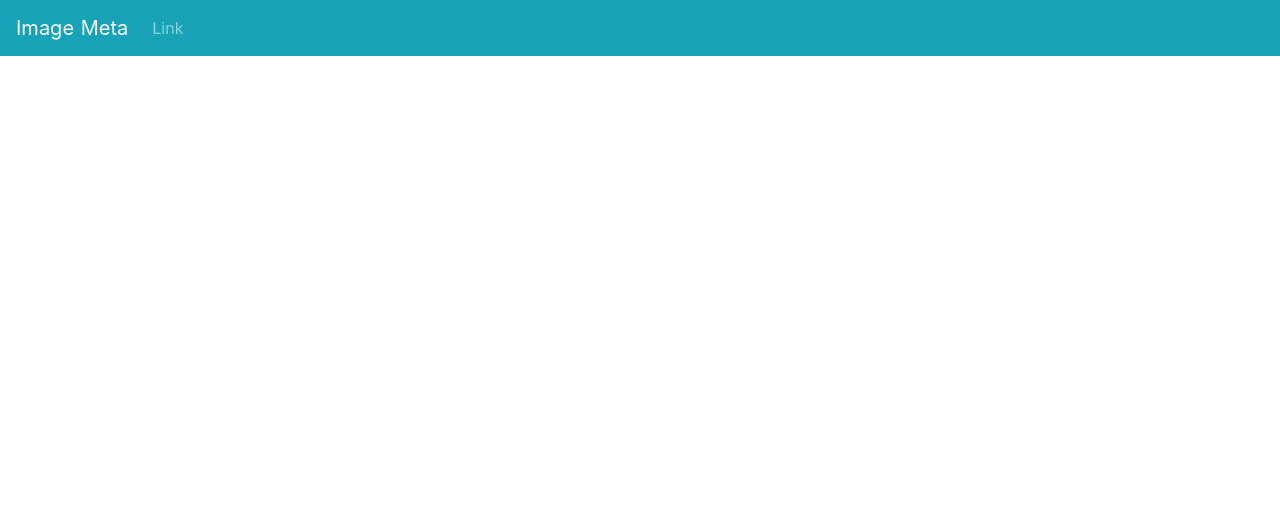
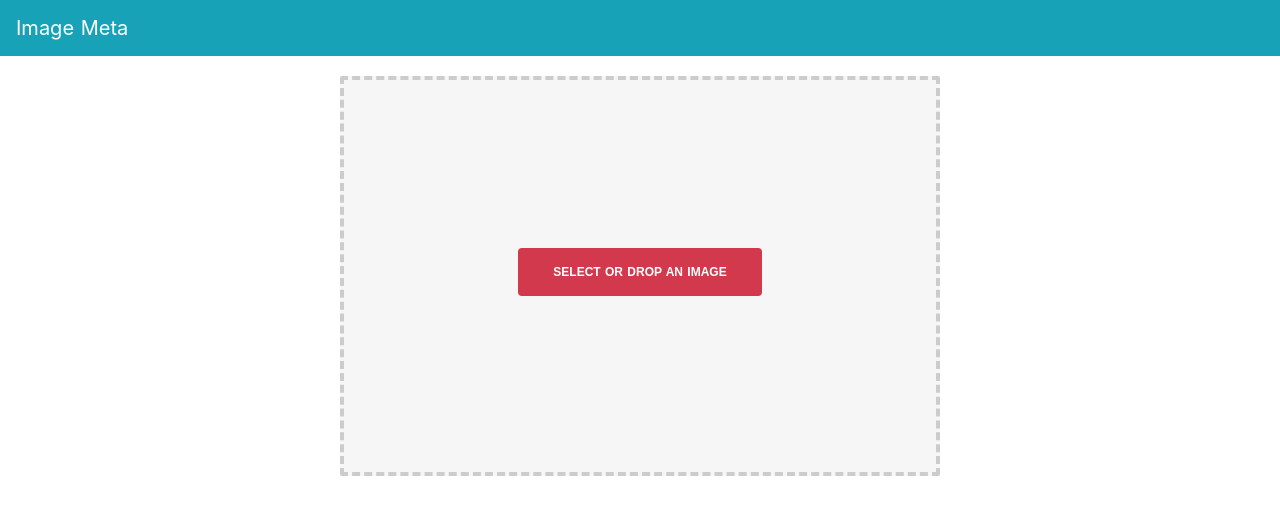
Before and after one commit to recentfahim/image-meta-frontend, a Nuxt app: page / in a window 1280 px wide. Shown: the top 514 px of the page. Built offline with nearby package versions, Linux system fonts and the light colour scheme.

Commit message:
added image upload functionality, remove link from nav bar

```diff
--- /dev/null
+++ b/components/ImageUpload.vue
@@ -0,0 +1,163 @@
+<template>
+<div class="image-container">
+  <div class="helper"></div>
+  <div class="drop display-inline align-center" @dragover.prevent @drop="onDrop" v-bind:class="{height: !image}">
+    <div class="helper"></div>
+	  <label v-if="!image" class="btn display-inline">
+	    SELECT OR DROP AN IMAGE
+	    <input type="file" name="image" @change="onChange">
+    </label>
+    <div class="hidden display-inline align-center" v-else v-bind:class="{ 'image': true }">
+        <img :src="image" alt="" class="img" />
+        <br>
+        <br>
+        <button class="btn remove-btn" @click="removeFile">REMOVE</button>
+      </div>
+    </label>
+  </div>
+  </div>
+</template>
+<script>
+
+export default {
+  name: 'ImageUpload',
+  data() {
+    return{
+      image: null
+    }
+  },
+  methods: {
+    onDrop: function(e) {
+      e.stopPropagation();
+      e.preventDefault();
+      var files = e.dataTransfer.files;
+      console.log(files)
+      this.createFile(files[0]);
+    },
+
+    onChange(e) {
+      var files = e.target.files;
+      console.log(files[0]);
+      this.createFile(files[0]);
+    },
+
+    createFile(file) {
+      if (!file.type.match('image.*')) {
+        alert('Select an image');
+        return;
+      }
+      var img = new Image();
+      var reader = new FileReader();
+      var vm = this;
+
+      reader.onload = function(e) {
+        vm.image = e.target.result;
+        this.image = e.target.result;
+      }
+      reader.readAsDataURL(file);
+    },
+
+    removeFile() {
+      this.image = null;
+    }
+  }
+}
+</script>
+
+<style scoped>
+* {
+  font-family: 'Arial';
+  font-size: 12px;
+}
+
+*,
+*:after,
+*:before {
+  -webkit-box-sizing: border-box;
+  -moz-box-sizing: border-box;
+  box-sizing: border-box;
+  -webkit-tap-highlight-color: rgba(0, 0, 0, 0);
+  -webkit-touch-callout: none;
+}
+
+html, body {
+	height: 100%;
+  text-align: center;
+}
+
+.btn {
+  background-color: #d3394c;
+  border: 0;
+  color: #fff;
+  cursor: pointer;
+  display: inline-block;
+  font-weight: bold;
+  padding: 15px 35px;
+  position: relative;
+}
+
+.btn:hover {
+  background-color: #722040;
+}
+.remove-btn{
+  margin-bottom: 20px;
+}
+
+input[type="file"] {
+  position: absolute;
+  opacity: 0;
+  z-index: -1;
+}
+
+.align-center {
+  text-align: center;
+}
+
+.helper {
+  height: 100%;
+  display: inline-block;
+  vertical-align: middle;
+  width: 0;
+}
+
+.hidden {
+  display: none !important;
+}
+
+.hidden.image {
+  display: inline-block !important;
+}
+
+.display-inline {
+  display: inline-block;
+  vertical-align: middle;
+}
+
+.img {
+  border: 1px solid #f6f6f6;
+  display: inline-block;
+  height: auto;
+  max-height: 80%;
+  max-width: 80%;
+  width: auto;
+  margin-top: 20px;
+}
+
+.drop {
+  background-color: #f2f2f2;
+  border: 4px dashed #ccc;
+  background-color: #f6f6f6;
+  border-radius: 2px;
+  max-height: 400px;
+  max-width: 600px;
+  width: 100%;
+}
+
+.image-container{
+  text-align: center;
+  margin-top: 20px;
+}
+.height{
+  height: 400px;
+}
+</style>
--- a/components/NavBar.vue
+++ b/components/NavBar.vue
@@ -2,10 +2,6 @@
   <div>
   <b-navbar toggleable="lg" type="dark" variant="info">
     <b-navbar-brand href="/">Image Meta</b-navbar-brand>
-      <b-navbar-nav>
-        <b-nav-item href="#">Link</b-nav-item>
-
-      </b-navbar-nav>
   </b-navbar>
 </div>
 </template>
--- a/pages/index.vue
+++ b/pages/index.vue
@@ -1,16 +1,18 @@
 <template>
     <div>
       <nav-bar />
+      <image-upload />
     </div>
 </template>
 
 <script>
 import NavBar from '../components/NavBar.vue'
+import ImageUpload from '../components/ImageUpload.vue'
 
 export default {
   name: 'Home',
   components: {
-    NavBar
+    NavBar, ImageUpload
   }
 }
 </script>
```
